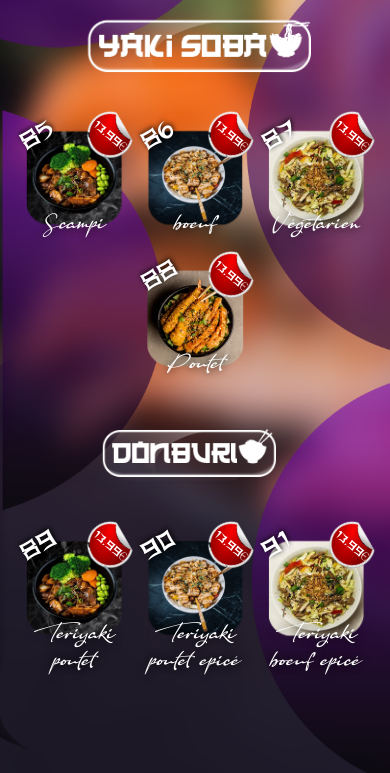
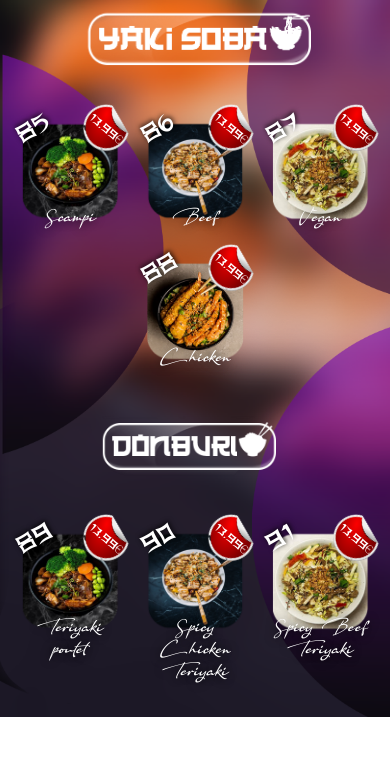
Before and after one commit to anassrami16/smartmenu.github.io, a plain HTML site: page index.html in a window 390 px wide. Shown: the part 71-844 px from the top of the page. Drawn offline with Linux system fonts and the light colour scheme.

Commit message:
fix: content overflow

```diff
--- a/css/style.css
+++ b/css/style.css
@@ -31,12 +31,18 @@
 }
 
 html{
-    height: 100%;
-
+    height: max(fit-content , 100%) ;
     background-image: url("../assets/background_2.png");
         background-position: center;
         background-repeat: no-repeat;
         background-size: cover;
+
+}
+body{
+    height : 100%;
+    width: 100%;
+    margin : 0px !important;
+
 }
 @media only screen and (max-width: 600px) {
     .mobile_only_message{
@@ -100,10 +106,10 @@ html{
         color: white;
     }
     .menu_item_name{
-        margin-top: -20px;
+        margin-top: -16px;
         font-family: 'californication';
         color: white;
-        font-size: 27px;
+        font-size: 22px;
         text-shadow: 0px 0px 10px black;
         word-wrap: break-word;
         text-align: center;
@@ -155,6 +161,7 @@ html{
 
     display: none; /* Hidden by default */
     position: fixed; /* Stay in place */
+    justify-content: center;
     z-index: 6; /* Sit on top */
     padding-top: 20px;
     left: 0;
@@ -191,11 +198,12 @@ html{
   }
   /* Modal Content */
   .modal-content {
+
+    justify-self: center;
     margin: 10px;
     border-radius: 10px;
     background: rgb(2,0,36);
-    background: linear-gradient(360deg, rgba(2,0,36,0.7287289915966386) 0%, rgba(165,72,153,0.6951155462184874) 100%);
-    margin: auto;
+    background: linear-gradient(360deg, rgba(2,0,36,0.8827906162464986) 0%, rgba(165,72,153,0.9248074229691877) 100%);
     padding: 20px;
 
     width: 80%;
--- a/data/menu.js
+++ b/data/menu.js
@@ -2,34 +2,111 @@ const menu = [
     {
         id: 85,
         name: 'Scampi',
-        subtitle : 'Bol de nouilles fines japonaise sautées a légumes',
+        subtitle : 'Bowl of thin Japanese noodles sautéed with vegetables',
         desc : "Yaki soba noodles<br>Chicken<br>Cabbage<br>Courgette<br>Pepper<br>Onion<br>",
+        type : "Chicken" ,
         price : '13.99€',
-        image : "./assets/85.png"
+        image : "./assets/85.png",
+        translate : {
+            fr : {
+                name: 'Scampi',
+                subtitle : 'Bol de nouilles fines japonaise sautées a légumes',
+                desc : "Yaki soba noodles<br>Poulet<br>Chou<br>Courgette<br>Poivre<br>Oignon<br>",
+                type : "Poulet" ,
+                price : '13.99€',
+                image : "./assets/89.png",
+            },
+            nl : {
+                name: 'Scampi',
+                subtitle : 'Kom dunne Japanse noedels gebakken met groenten',
+                desc : "Yaki soba noodles<br>Kip<br>kool<br>Courgette<br>Peper<br>uien<br>",
+                type : "Kip" ,
+                price : '13.99€',
+                image : "./assets/89.png",
+            }
+        }
     },
     {
         id: 86,
-        name: 'boeuf',
-        subtitle : 'Bol de nouilles fines japonaise sautées a légumes',
+        name: 'Beef',
+        subtitle : 'Bowl of thin Japanese noodles sautéed with vegetables',
         desc : "Yaki soba noodles<br>Chicken<br>Cabbage<br>Courgette<br>Pepper<br>Onion<br>",
+        type : "Beef" ,
         price : '13.99€',
-        image : "./assets/86.png"
+        image : "./assets/86.png",
+        translate : {
+            fr : {
+                name: 'Boeuf',
+                subtitle : 'Bol de nouilles fines japonaise sautées a légumes',
+                desc : "Yaki soba noodles<br>Poulet<br>Chou<br>Courgette<br>Poivre<br>Oignon<br>",
+                type : "Boeuf" ,
+                price : '13.99€',
+                image : "./assets/89.png",
+            },
+            nl : {
+                name: 'Rundvlees',
+                subtitle : 'Kom dunne Japanse noedels gebakken met groenten',
+                desc : "Yaki soba noodles<br>Kip<br>kool<br>Courgette<br>Peper<br>uien<br>",
+                type : "Rundvlees" ,
+                price : '13.99€',
+                image : "./assets/89.png",
+            }
+        }
     },
     {
         id: 87,
-        name: 'Végétarien',
-        subtitle : 'Bol de nouilles fines japonaise sautées a légumes',
+        name: 'Vegan',
+        subtitle : 'Bowl of thin Japanese noodles sautéed with vegetables',
         desc : "Yaki soba noodles<br>Chicken<br>Cabbage<br>Courgette<br>Pepper<br>Onion<br>",
+        type : "Vegan" ,
         price : '13.99€',
-        image : "./assets/87.png"
+        image : "./assets/87.png",
+        translate : {
+            fr : {
+                name: 'Végétarien',
+                subtitle : 'Bol de nouilles fines japonaise sautées a légumes',
+                desc : "Yaki soba noodles<br>Poulet<br>Chou<br>Courgette<br>Poivre<br>Oignon<br>",
+                type : "Végétarien" ,
+                price : '13.99€',
+                image : "./assets/89.png",
+            },
+            nl : {
+                name: 'Vegetarisch',
+                subtitle : 'Kom dunne Japanse noedels gebakken met groenten',
+                desc : "Yaki soba noodles<br>Kip<br>kool<br>Courgette<br>Peper<br>uien<br>",
+                type : "Vegetarisch" ,
+                price : '13.99€',
+                image : "./assets/89.png",
+            }
+        }
     },
     {
         id: 88,
-        subtitle : 'Bol de nouilles fines japonaise sautées a légumes',
-        name: 'Poulet',
+        subtitle : 'Bowl of thin Japanese noodles sautéed with vegetables',
         desc : "Yaki soba noodles<br>Chicken<br>Cabbage<br>Courgette<br>Pepper<br>Onion<br>",
+        name: 'Chicken',
+
+        type : "Chicken" ,
         price : '13.99€',
-        image : "./assets/88.png"
+        image : "./assets/88.png",
+        translate : {
+            fr : {
+                name: 'Poulet',
+                subtitle : 'Bol de nouilles fines japonaise sautées a légumes',
+                desc : "Yaki soba noodles<br>Poulet<br>Chou<br>Courgette<br>Poivre<br>Oignon<br>",
+                type : "Poulet" ,
+                price : '13.99€',
+                image : "./assets/89.png",
+            },
+            nl : {
+                name: 'Kip',
+                subtitle : 'Kom dunne Japanse noedels gebakken met groenten',
+                desc : "Yaki soba noodles<br>Kip<br>kool<br>Courgette<br>Peper<br>uien<br>",
+                type : "Kip" ,
+                price : '13.99€',
+                image : "./assets/89.png",
+            }
+        }
 
     },
 
@@ -39,25 +116,82 @@ const menu_2 = [
     {
         id: 89,
         name: 'Teriyaki poulet',
-        subtitle : 'Bol de nouilles fines japonaise sautées a légumes',
+        subtitle : 'Bowl of thin Japanese noodles sautéed with vegetables',
         desc : "Yaki soba noodles<br>Chicken<br>Cabbage<br>Courgette<br>Pepper<br>Onion<br>",
+        type : "Poulet" ,
         price : '13.99€',
-        image : "./assets/89.png"
+        image : "./assets/89.png",
+        translate : {
+            fr : {
+                name: 'Teriyaki chicken',
+                subtitle : 'Bol de nouilles fines japonaise sautées a légumes',
+                desc : "Yaki soba noodles<br>Poulet<br>Chou<br>Courgette<br>Poivre<br>Oignon<br>",
+                type : "Poulet" ,
+                price : '13.99€',
+                image : "./assets/89.png",
+            },
+            nl : {
+                name: 'kip teriyaki',
+                subtitle : 'Kom dunne Japanse noedels gebakken met groenten',
+                desc : "Yaki soba noodles<br>Kip<br>kool<br>Courgette<br>Peper<br>uien<br>",
+                type : "Kip" ,
+                price : '13.99€',
+                image : "./assets/89.png",
+            }
+        }
     },
     {
         id: 90,
-        name: 'Teriyaki poulet epicé',
-        subtitle : 'Bol de nouilles fines japonaise sautées a légumes',
+        name: 'Spicy Chicken Teriyaki',
+        subtitle : 'Bowl of thin Japanese noodles sautéed with vegetables',
         desc : "Yaki soba noodles<br>Chicken<br>Cabbage<br>Courgette<br>Pepper<br>Onion<br>",
+        type : "Spicy Chicken" ,
         price : '13.99€',
-        image : "./assets/90.png"
+        image : "./assets/90.png",
+        translate : {
+            fr : {
+                name: 'Teriyaki poulet epicé',
+                subtitle : 'Bol de nouilles fines japonaise sautées a légumes',
+                desc : "Yaki soba noodles<br>Poulet<br>Chou<br>Courgette<br>Poivre<br>Oignon<br>",
+                type : "Poulet épicé" ,
+                price : '13.99€',
+                image : "./assets/89.png",
+            },
+            nl : {
+                name: 'Pittige Kip Teriyaki',
+                subtitle : 'Kom dunne Japanse noedels gebakken met groenten',
+                desc : "Yaki soba noodles<br>Kip<br>kool<br>Courgette<br>Peper<br>uien<br>",
+                type : "pittige kip" ,
+                price : '13.99€',
+                image : "./assets/89.png",
+            }
+        }
     },
     {
         id: 91,
-        name: 'Teriyaki boeuf epicé',
-        subtitle : 'Bol de nouilles fines japonaise sautées a légumes',
+        name: 'Spicy Beef Teriyaki',
+        subtitle : 'Bowl of thin Japanese noodles sautéed with vegetables',
         desc : "Yaki soba noodles<br>Chicken<br>Cabbage<br>Courgette<br>Pepper<br>Onion<br>",
+        type : "Spicy Beef" ,
         price : '13.99€',
-        image : "./assets/91.png"
+        image : "./assets/91.png",
+        translate : {
+            fr : {
+                name: 'Teriyaki boeuf epicé',
+                subtitle : 'Bol de nouilles fines japonaise sautées a légumes',
+                desc : "Yaki soba noodles<br>Poulet<br>Chou<br>Courgette<br>Poivre<br>Oignon<br>",
+                type : "boeuf epicé" ,
+                price : '13.99€',
+                image : "./assets/89.png",
+            },
+            nl : {
+                name: 'Pittige Beef Teriyaki',
+                subtitle : 'Kom dunne Japanse noedels gebakken met groenten',
+                desc : "Yaki soba noodles<br>Kip<br>kool<br>Courgette<br>Peper<br>uien<br>",
+                type : "Pittige Beef" ,
+                price : '13.99€',
+                image : "./assets/89.png",
+            }
+        }
     },
 ]
--- a/index.html
+++ b/index.html
@@ -16,7 +16,7 @@
 
     <div class="main_container">
         <div class="logo">
-            <img src="assets/logo.png" alt="logo">
+            <img src="assets/logo_hq_nb.png" alt="logo">
         </div>
         <div class="menu_name"><img src="assets/yaki_soba.png" alt=""></div>
         <div class="menu_container" id="menu-1">
--- a/js/app.js
+++ b/js/app.js
@@ -34,16 +34,18 @@ Array.from(document.querySelectorAll('.menu_item')).map((item) => {
             ModalState = false;
         }
         else {
-            document.querySelector('.modal').style.display = 'block';
+            document.querySelector('.modal').style.display = 'flex';
             ModalState = true;
             const id = item.id;
             console.log(id)
             console.log(menu)
             //get the object that have
-            const current_item = menu.filter((item)=> item.id == id)[0];
+            //concat menu and menu_2
+
+            const current_item = menu.concat(menu_2).filter((item)=> item.id == id)[0];
             console.log(current_item)
 
-            document.querySelector('.modal_title').innerHTML =current_item.id +". " +current_item.name;
+            document.querySelector('.modal_title').innerHTML =current_item.id +". " +( menu_2.includes(current_item) ? "Donburi "+current_item.type : "Yaki Soba "+current_item.type);
             document.querySelector('.modal_subtitle').innerHTML = current_item.subtitle;
             document.querySelector('.modal_desc').innerHTML = current_item.desc;
 
```
Also changed, not shown: assets/logo_hq.jpeg (added), assets/logo_hq_nb.png (added).
